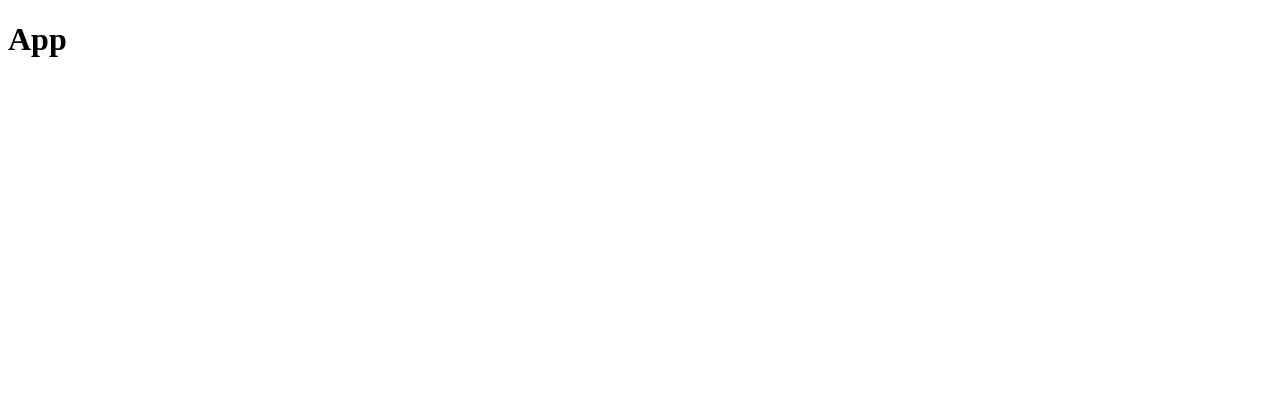
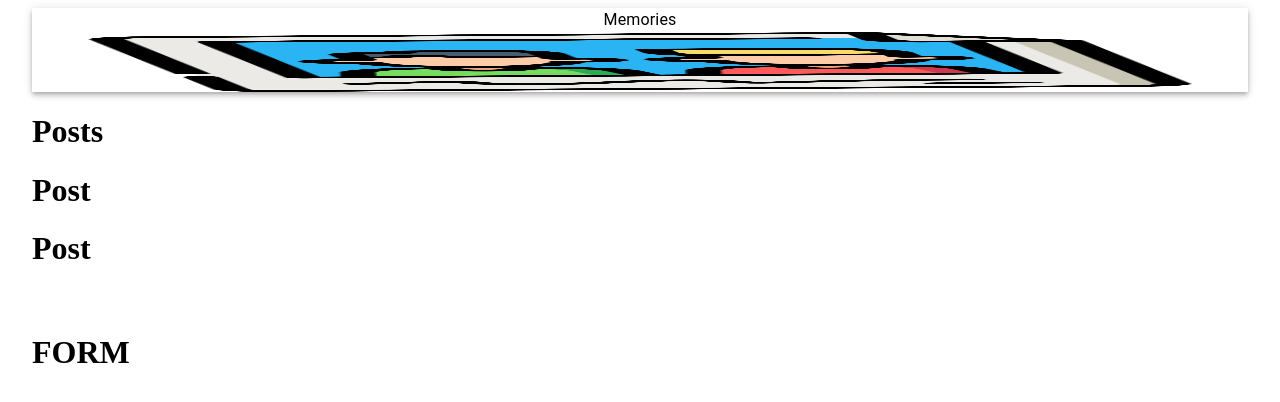
Before and after one commit to zeelp741/Post-It, a React (Create React App) app in the folder client/: page / in a window 1280 px wide. Shown: the top 402 px of the page. Built offline with nearby package versions, Linux system fonts and the light colour scheme.

Commit message:
updated JSX structure

```diff
--- a/client/package.json
+++ b/client/package.json
@@ -3,6 +3,7 @@
   "version": "0.1.0",
   "private": true,
   "dependencies": {
+    "@material-ui/core": "^4.11.4",
     "@testing-library/jest-dom": "^5.12.0",
     "@testing-library/react": "^11.2.6",
     "@testing-library/user-event": "^12.8.3",
--- a/client/src/App.js
+++ b/client/src/App.js
@@ -1,10 +1,29 @@
 import React from 'react'
+import { Container, AppBar, Typography, Grow, Grid } from '@material-ui/core';
 
+import Posts from './components/Posts/Posts'
+import Form from './components/Form/Form'
+import icon from "./images/icon.png"
 const App = () =>{
     return(
-        <div>
-            <h1>App</h1>
-        </div>
+        <Container maxwidth = 'lg'>
+            <AppBar position = "static" color = "inherit">
+                <Typography varaint = "h2" align = "center">Memories</Typography>
+                <img src = {icon} alt = "memories" height = "60" />
+            </AppBar>
+
+            <Grow in>
+                <Grid container justify = "space-between" alignItems = "stretch" spacing = {3}>
+                    <Grid item xs = {12} sm = {7}>
+                        <Posts/>
+                    </Grid>
+                    <Grid item xs = {12} sm = {7}>
+                        <Form/>
+                    </Grid>
+                </Grid>
+            </Grow>
+
+        </Container>
     );
 }
 
--- a/client/src/components/Form/Form.js
+++ b/client/src/components/Form/Form.js
@@ -0,0 +1,9 @@
+import React from 'react'
+
+const Form = ()=> {
+    return (
+        <h1>FORM</h1>
+    )
+}
+
+export default Form
--- a/client/src/components/Posts/Post/Post.js
+++ b/client/src/components/Posts/Post/Post.js
@@ -0,0 +1,9 @@
+import React from 'react'
+
+const Post = ()=> {
+    return (
+        <h1>Post</h1>
+    )
+}
+
+export default Post
--- a/client/src/components/Posts/Posts.js
+++ b/client/src/components/Posts/Posts.js
@@ -0,0 +1,14 @@
+import React from 'react'
+import Post from './Post/Post'
+
+const Posts = ()=> {
+    return (
+        <>
+            <h1>Posts</h1>
+            <Post/>
+            <Post/>
+        </>
+    );
+}
+
+export default Posts
```
Also changed, not shown: client/src/images/icon.png (added), 1 other file (tests, documents, lock files or other folders).
